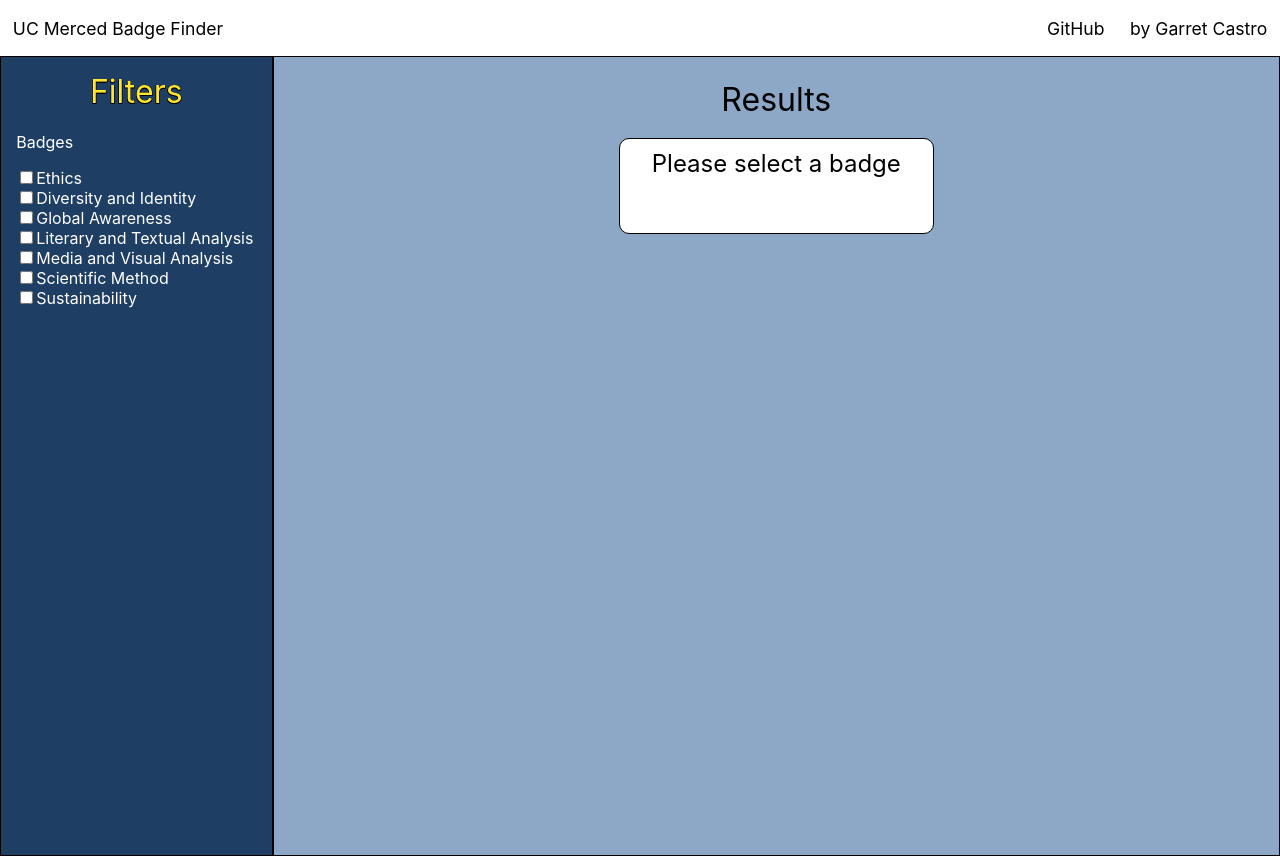
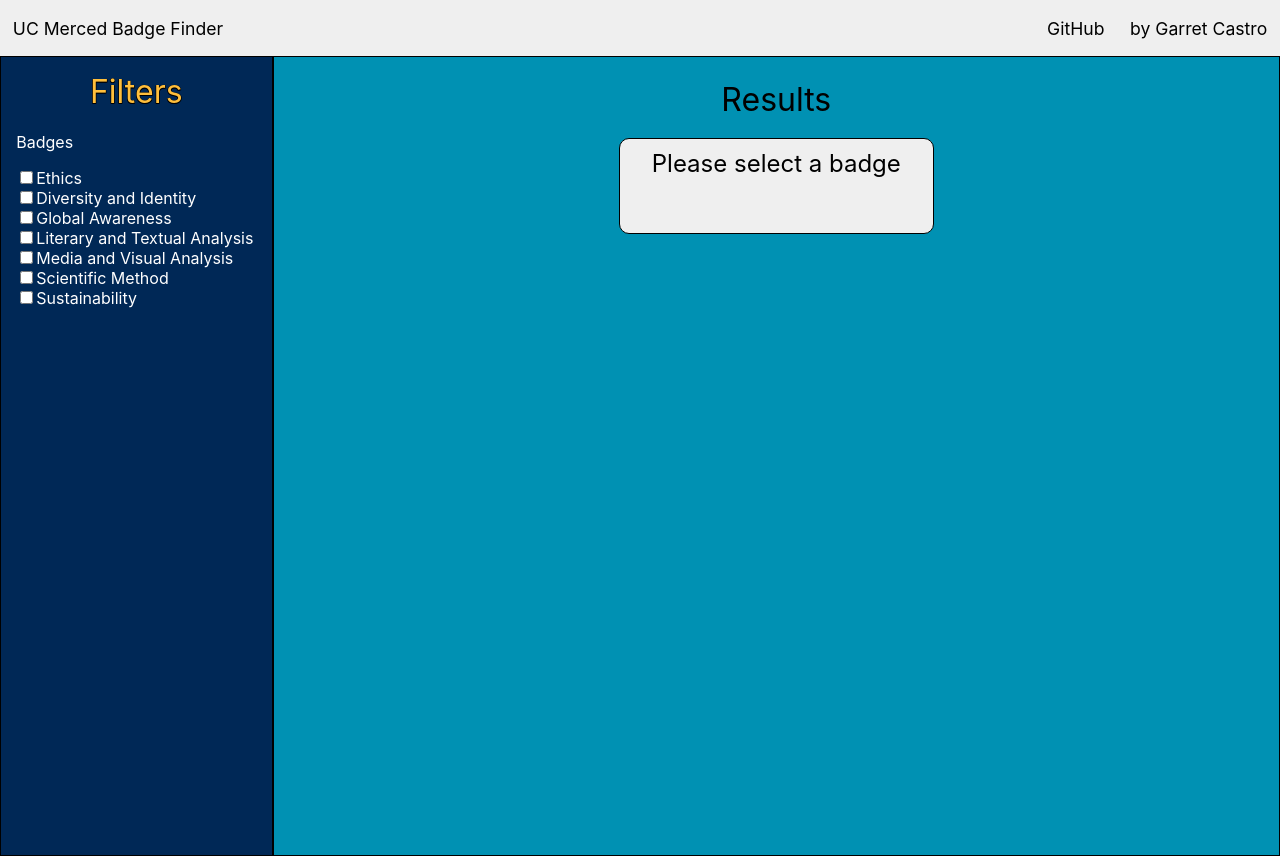
Before and after one commit to TheVanadium/course_req_overlap_finder, a React (Create React App) app in the folder course-selector/: page / in a window 1280 px wide. Built offline with nearby package versions, Linux system fonts and the light colour scheme; the HTML template or start-up script is replaced by a standard one.

Commit message:
feat: recolor to match uc merced brand standards

```diff
--- a/course-selector/src/App.css
+++ b/course-selector/src/App.css
@@ -1,3 +1,19 @@
+/*UC Merced Color Template*/
+:root {
+    --bobcat-blue: #002856;
+    --bobcat-gold: #DAA900;
+    --sierra-sky-blue: #0091b3;
+    --golden-wheat: #ffbf3c;
+    --deep-sky-blue: #005487;
+    --half-dome-slate: #5b5b5b;
+    --beginnings-medium-grey: #e5e5e5;
+    --beginnings-light-grey: #efefef;
+
+    --accent-green: #6ba43a;
+    --accent-orange: #f18a00;
+    --accent-blue: #99d9d9;
+}
+
 .app-container {
     width: 100%;
     height: 100%;
--- a/course-selector/src/components/Filters.css
+++ b/course-selector/src/components/Filters.css
@@ -1,6 +1,6 @@
 #filters {
     padding: 1%;
-    background-color: #1f3e64;
+    background-color: var(--bobcat-blue);
     color: #fff;
 }
 
@@ -10,6 +10,6 @@
     font-size: 2em;
     text-align: center;
     font-weight: 400;
-    color: #fee530;
+    color: var(--golden-wheat);
     text-shadow: 0.5px 0.5px 0 #000, -0.5px -0.5px 0 #000, 0.5px -0.5px 0 #000, -0.5px 0.5px 0 #000;
 }
--- a/course-selector/src/components/Header.css
+++ b/course-selector/src/components/Header.css
@@ -5,6 +5,7 @@
     padding: 0px;
     height: 8%;
     width: 100%;
+    background-color: var(--beginnings-light-grey);
 }
 
 .navbar-item {
--- a/course-selector/src/components/Results.css
+++ b/course-selector/src/components/Results.css
@@ -2,8 +2,7 @@
     padding: 1%;
     display: flex;
     flex-direction: column;
-    background-color: #8da7c6;
-    /* center items vertically */
+    background-color: var(--sierra-sky-blue);
     align-items: center;
 }
 
@@ -32,7 +31,7 @@
     padding: 1%;
     border: 1px solid #000;
     border-radius: 10px;
-    background-color: #fff;
+    background-color: var(--beginnings-light-grey);
     font-weight: 400;
     color: #000;
 }
@@ -61,7 +60,7 @@
     padding: 1%;
     border: 1px solid #000;
     border-radius: 10px;
-    background-color: #fff;
+    background-color: var(--beginnings-light-grey);
     font-weight: 400;
     color: #000;
 }
@@ -70,6 +69,6 @@
     width: 100%;
     height: 18%;
     margin: 0.8%;
-    background-color: #e0e0e0;
+    background-color: var(--beginnings-medium-grey);
     border-radius: 5px;
 }
```
